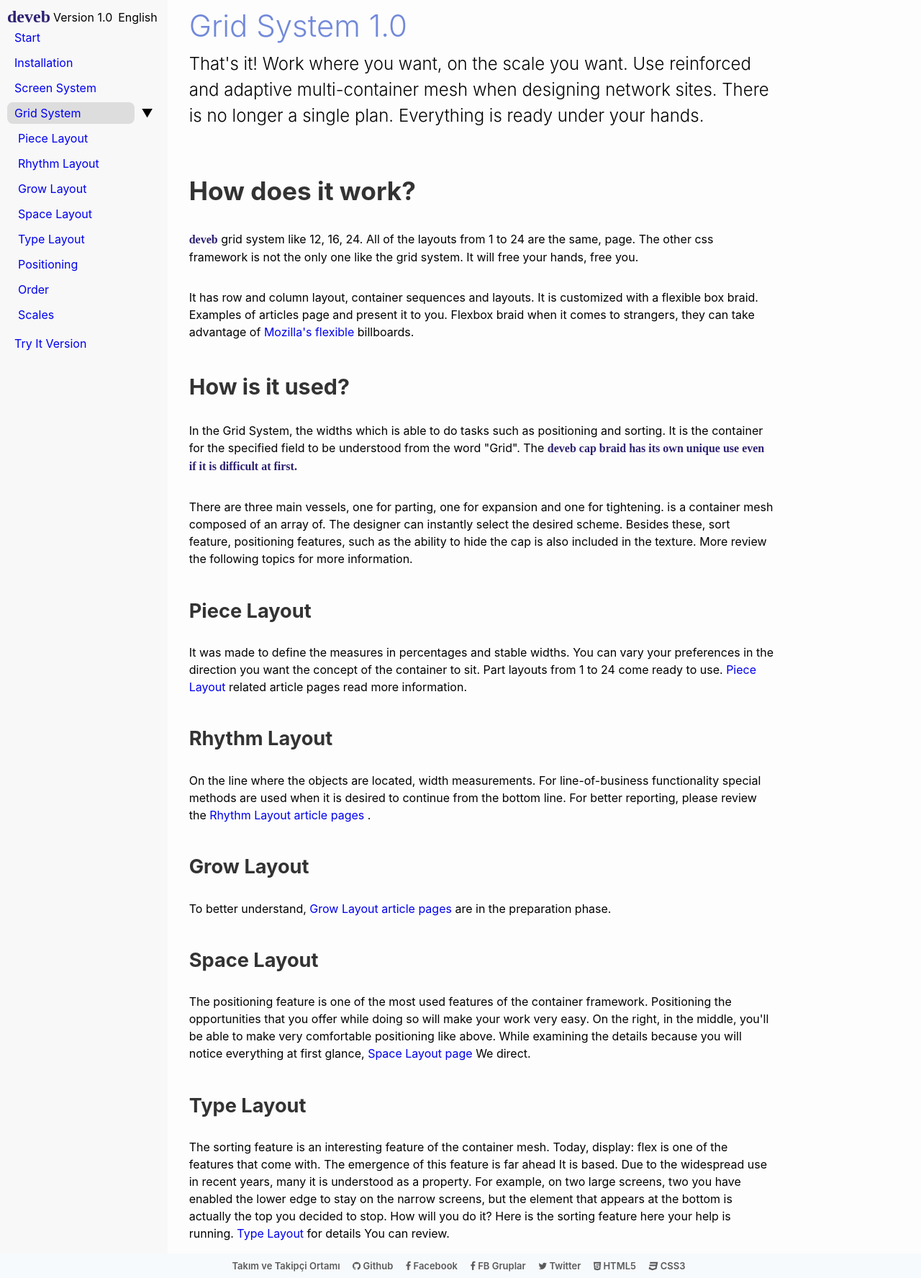
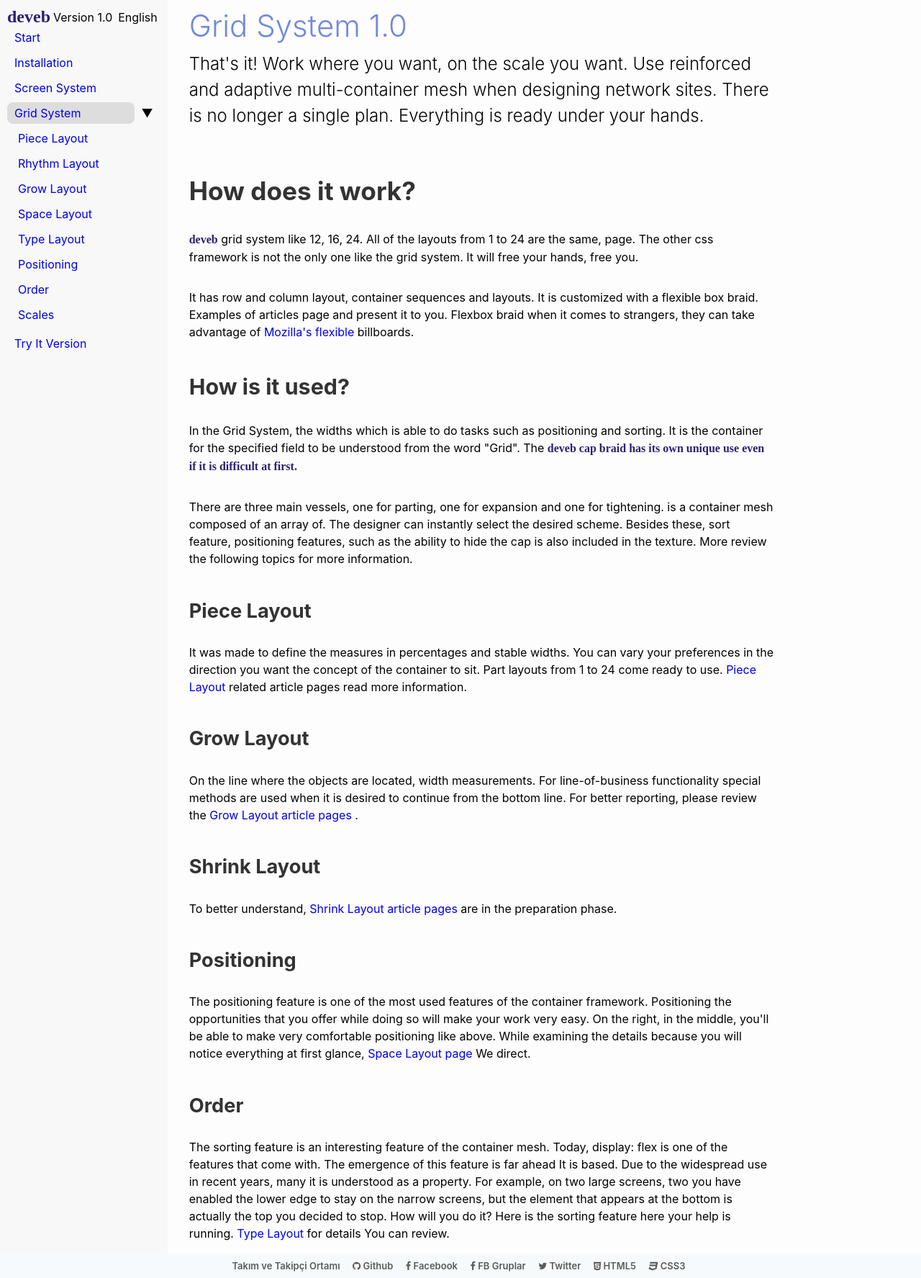
Before and after one commit to data-deveb/data-deveb.github.io, a Jekyll site: the page built from 1.0/en/kap-orgusu.html, in a window 1280 px wide. Shown: the whole page at 72% size. Built offline with Jekyll 4.4.1, drawn with Linux system fonts in a browser that asks for light colours; some web fonts are replaced.

Commit message:
deveb 1.0 en
kap örgüsü düzeltmeler.

```diff
--- a/1.0/en/kap-orgusu.html
+++ b/1.0/en/kap-orgusu.html
@@ -24,37 +24,28 @@
   </p>
   <h3>Piece Layout</h3>
   <p>
-  It was made to define the measures in percentages and stable widths.
-     You can vary your preferences in the direction you want the concept of the container to sit.
-     Part layouts from 1 to 24 come ready to use.
-     <a href="/1.0/en/kap-orgusu/parca-duzeni.html"> Piece Layout </a> related article pages
-     read more information.
+    It was made to define the measures in percentages and stable widths. You can vary your preferences in the direction you want the concept of the container to sit. Part layouts from 1 to 24 come ready to use. <a href="/1.0/en/kap-orgusu/parca-duzeni.html"> Piece Layout </a> related article pages read more information.
   </p>
 
-  <h3>Rhythm Layout</h3>
-  <p>
-   On the line where the objects are located,
-     width measurements. For line-of-business functionality
-     special methods are used when it is desired to continue from the bottom line.
-     For better reporting, please review the <a href="/1.0/en/kap-orgusu/genlesme-duzeni.html"> Rhythm Layout article pages </a>.
-  </p>
   <h3>Grow Layout</h3>
   <p>
-    To better understand, <a href="/1.0/en/kap-orgusu/siklasma-duzeni.html"> Grow Layout
-     article pages </a> are in the preparation phase.
+    On the line where the objects are located, width measurements. For line-of-business functionality special methods are used when it is desired to continue from the bottom line. For better reporting, please review the <a href="/1.0/en/kap-orgusu/genlesme-duzeni.html"> Grow Layout article pages </a>.
+  </p>
+  <h3>Shrink Layout</h3>
+  <p>
+    To better understand, <a href="/1.0/en/kap-orgusu/siklasma-duzeni.html"> Shrink Layout article pages </a> are in the preparation phase.
   </p>
 
-  <h3>Space Layout</h3>
+  <h3>Positioning</h3>
   <p>
     The positioning feature is one of the most used features of the container framework. Positioning
      the opportunities that you offer while doing so will make your work very easy. On the right, in the middle,
      you'll be able to make very comfortable positioning like above. While examining the details
-     because you will notice everything at first glance,
-     <a href="/1.0/en/kap-orgusu/hotel.html"> Space Layout page </a>
+     because you will notice everything at first glance, <a href="/1.0/en/kap-orgusu/konumlama.html"> Space Layout page </a>
      We direct.
   </p>
 
-  <h3>Type Layout</h3>
+  <h3>Order</h3>
   <p>
   The sorting feature is an interesting feature of the container mesh. Today, display: flex
      is one of the features that come with. The emergence of this feature is far ahead
```
